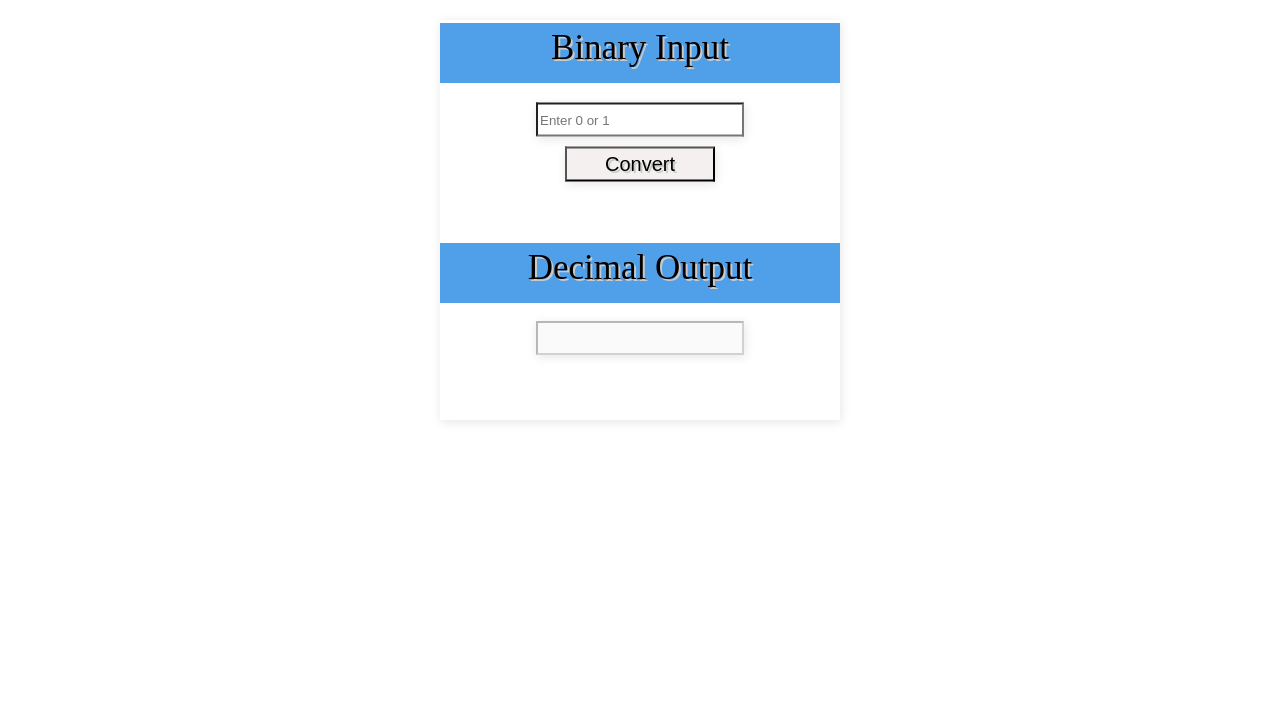
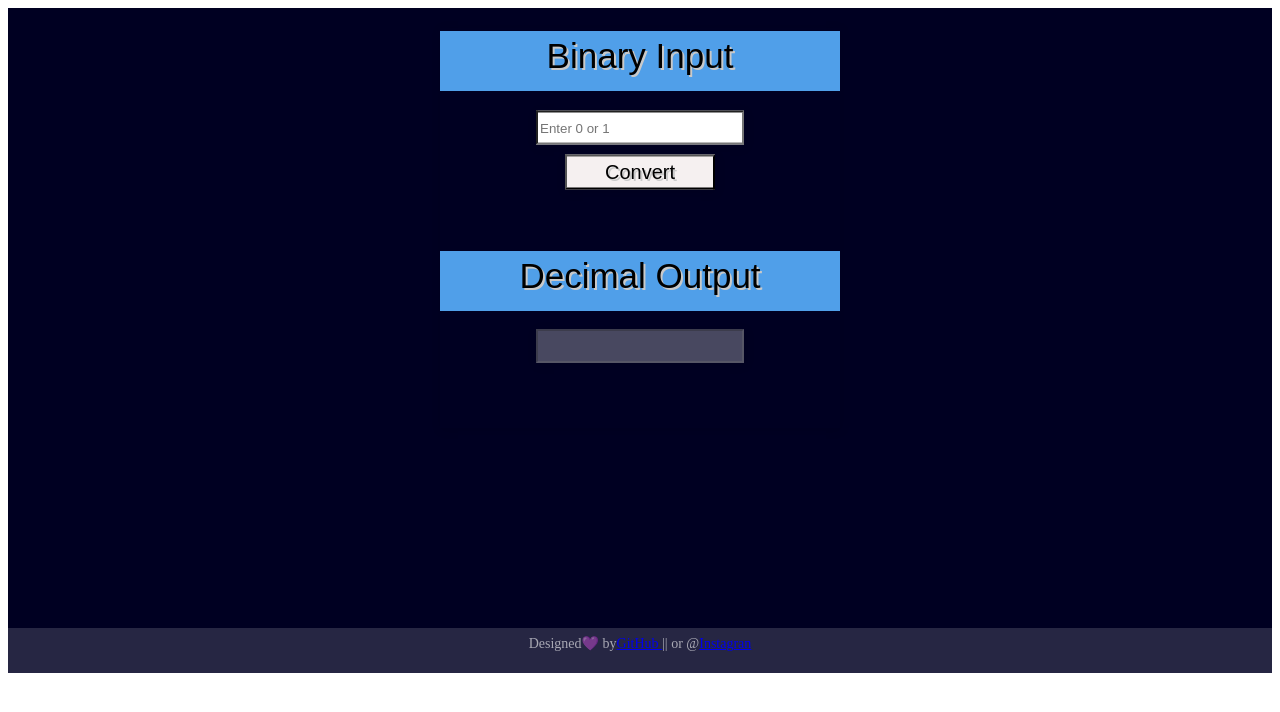
Before and after one commit to onezer00/binary-to-decimal, a Next.js app: page / in a window 1280 px wide. Shown: the top 712 px of the page. Built offline with nearby package versions, Linux system fonts and the light colour scheme.

Commit message:
binary-to-decimal: ajustes no css.

```diff
--- a/pages/index.jsx
+++ b/pages/index.jsx
@@ -60,7 +60,8 @@ function FormComponent() {
                 <script data-ad-client="ca-pub-8874675062519550" async src="https://pagead2.googlesyndication.com/pagead/js/adsbygoogle.js"></script>
             </Head>
 
-            <main>
+
+            <main className={styles.pageForm}>
                 <div className={styles.formulario}>
                     {errorMessage && <span style={{ color: 'red' }}>{errorMessage}</span>}
                     <br />
@@ -91,6 +92,12 @@ function FormComponent() {
                     </div>
                 </div>
             </main>
+            <footer className={styles.footer}>
+                Designed
+                <span>💜</span> by
+                <a href="https://github.com/onezer00" target="_blank">GitHub </a> || or @
+                <a href="https://www.instagram.com/oner.oficial/" target="_blank">Instagran</a>
+            </footer>
         </form>
     )
 }
--- a/styles/Home.module.scss
+++ b/styles/Home.module.scss
@@ -1,29 +1,38 @@
 .header {
-  background: #fff;
+  background: #002;
   box-shadow: 1px 2px 10px rgba(0, 0, 0, 0.1);
-  font-family: inherit;
+  font-family: 'M PLUS Rounded 1c', sans-serif;
   font-size: 20px;
   text-align: center !important;
   height: 80px;
-  position: relative
+  position: relative;
+  z-index: 10;
+}
+
+.pageForm {
+  display: flex;
+  background: #002;
 }
 
 .header h1 {
-  margin: 0;
-  position: absolute;
-  top: 50%;
-  left: 50%;
-  margin-right: -50%;
-  transform: translate(-50%, -50%);
-  text-shadow: 2px 2px #c9c9c9;
-  padding-top: 5px;
-  padding-bottom: 10px;
+  font-size: 4rem;
+  min-height: 36.25rem;
+  min-width: 25rem;
+  text-transform: uppercase;
+  font-size: 1.5rem;
+  color: rgba(255,255,255,0.8);
+  line-height: 1;
+  margin: 0 0 0.125em;
+  letter-spacing: 0.01em;
+  text-align: center;
+  padding-top: 2rem;
+  font-weight: bold;
 }
 
 .formulario {
   position: relative;
   box-shadow: 1px 2px 10px rgba(0, 0, 0, 0.1);
-  font-family: inherit;
+  font-family: 'M PLUS Rounded 1c', sans-serif;
   font-size: 20px;
   text-align: center !important;
   width: 400px;
@@ -48,7 +57,7 @@
 
 .titleInput {
   display: block;
-  font-family: inherit;
+  font-family: 'M PLUS Rounded 1c', sans-serif;
   font-size: 35px;
   text-shadow: 2px 2px #c9c9c9;
   background-color: rgb(80, 159, 233);
@@ -91,7 +100,7 @@
 
 .titleOutput {
   display: block;
-  font-family: inherit;
+  font-family: 'M PLUS Rounded 1c', sans-serif;
   font-size: 35px;
   text-shadow: 2px 2px #c9c9c9;
   background-color: rgb(80, 159, 233);
@@ -116,3 +125,14 @@
   width: 200px;
   height: 28px
 }
+
+.footer {
+  background: #262643;
+  min-height: 2rem;
+  text-align: center;
+  color: rgba(255,255,255,0.6);
+  font-size: 0.875rem;
+  line-height: 1.2rem;
+  padding: 0.4rem 0;
+  display: block;
+}
```
